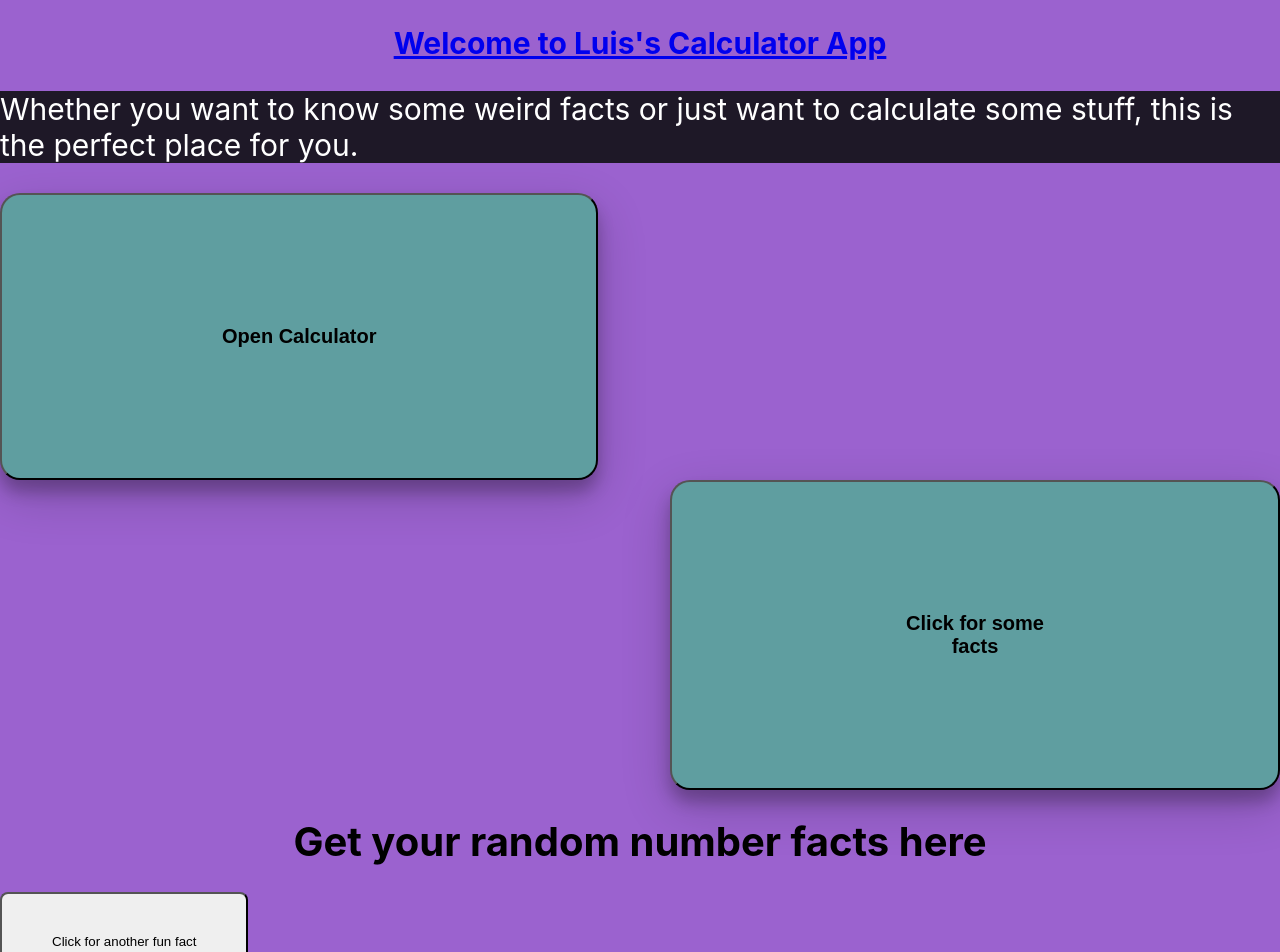
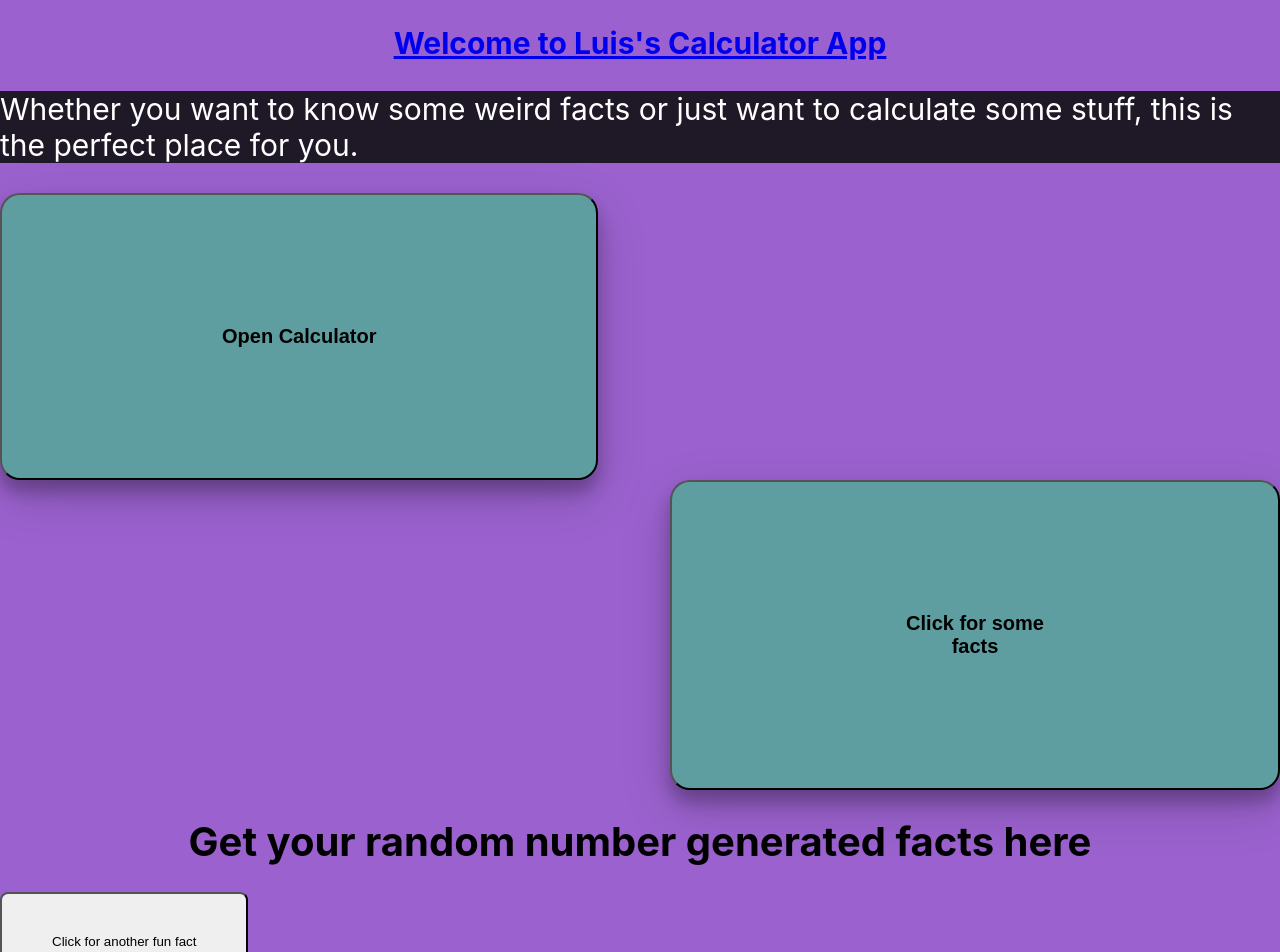
Before and after one commit to LuisGtk/react-calc-app, a React (Create React App) app: page /Info in a window 1280 px wide. Shown: the top 952 px of the page. Built offline with nearby package versions, Linux system fonts and the light colour scheme; no server answers.

Commit message:
minor tweak

```diff
--- a/src/components/Info.js
+++ b/src/components/Info.js
@@ -17,14 +17,14 @@ const callApi = () => {
      callApi()
      }, [num])
 
-//incrementing the number of facts by one after each click
+//incrementing the number of facts by one after each clickP
 const handleClick =() => {
   setNum(num => num+1)
   }
    //console.log(num)
 return(
  <>
-   <h1>Get your random number facts here</h1>
+   <h1>Get your random number generated facts here</h1>
    <button className="facts"onClick={handleClick}>Click for another fun fact</button>
    {/* randomFact variable being called */}
    <p> {randomFact}</p>
```
